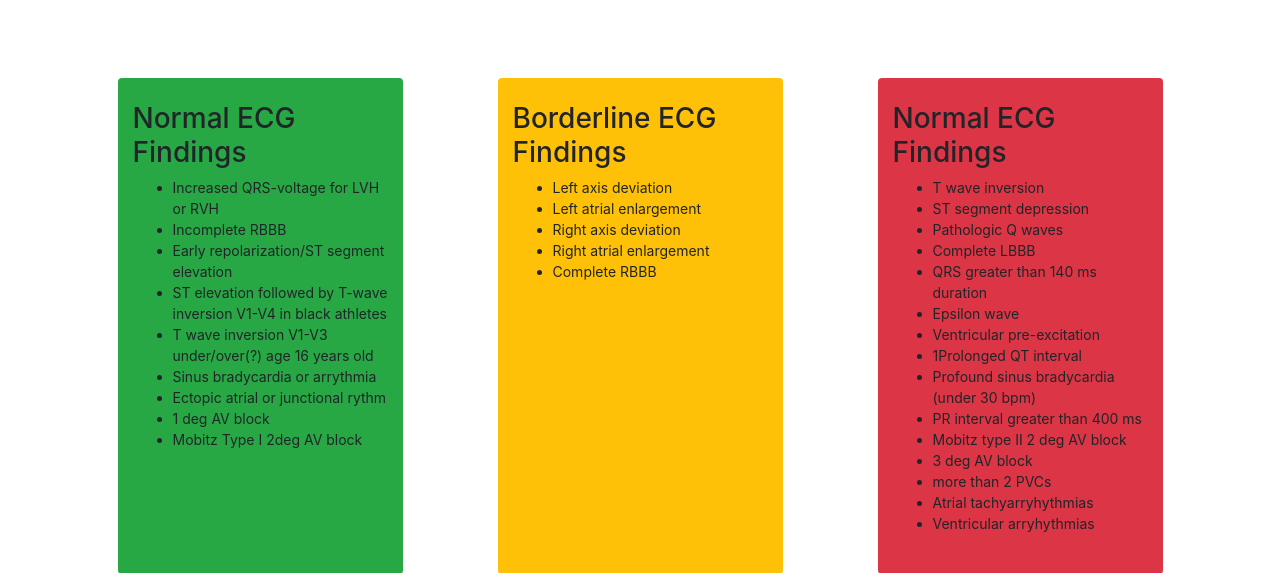
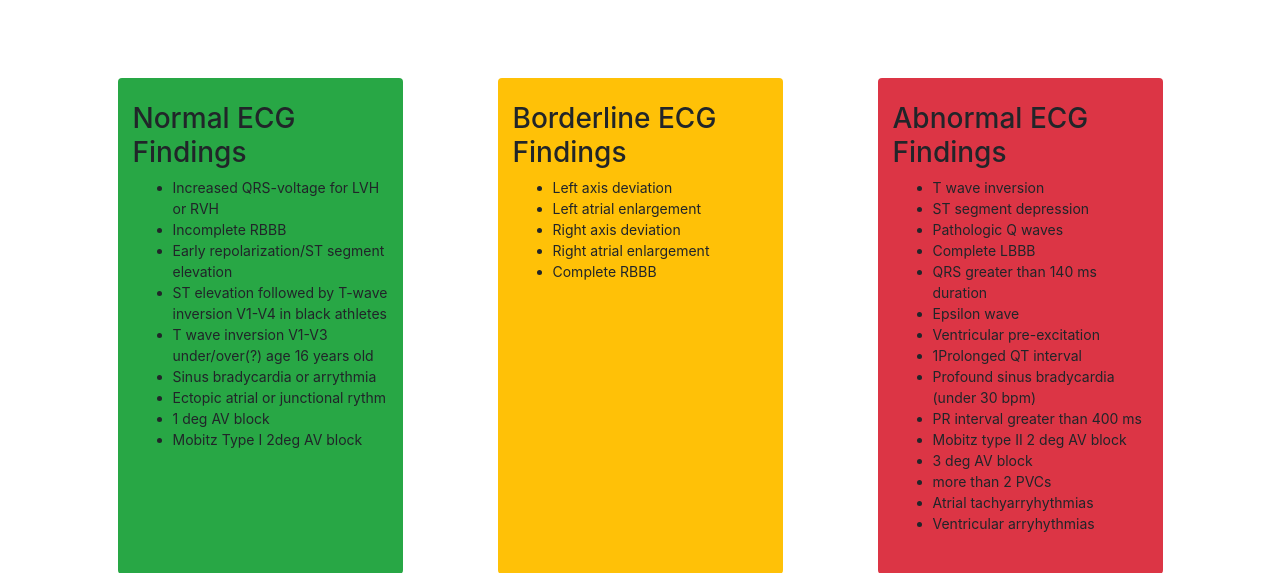
Before and after one commit to Bsingstad/ECG-interpretation-flask-application, a Flask app: page / in a window 1280 px wide. Shown: the part 524-1097 px from the top of the page. Run offline with Flask 3, Linux system fonts and the light colour scheme; some libraries are stand-ins or nearby versions.

Commit message:
small change in text

```diff
--- a/templates/index.html
+++ b/templates/index.html
@@ -71,7 +71,7 @@
       </div>
     <div class="col-3 bg-danger rounded">
         <br>
-        <p class="h3">Normal ECG Findings</p>
+        <p class="h3">Abnormal ECG Findings</p>
         <ul>
             <li style="font-size:14px">T wave inversion</li>
             <li style="font-size:14px">ST segment depression</li>
```
